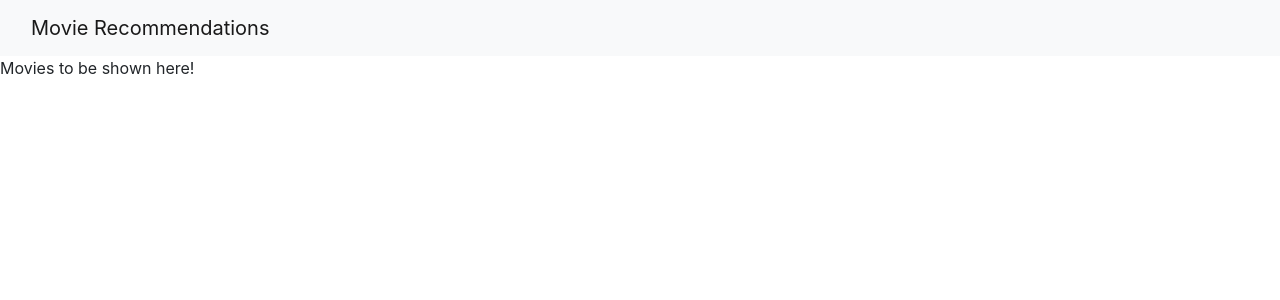
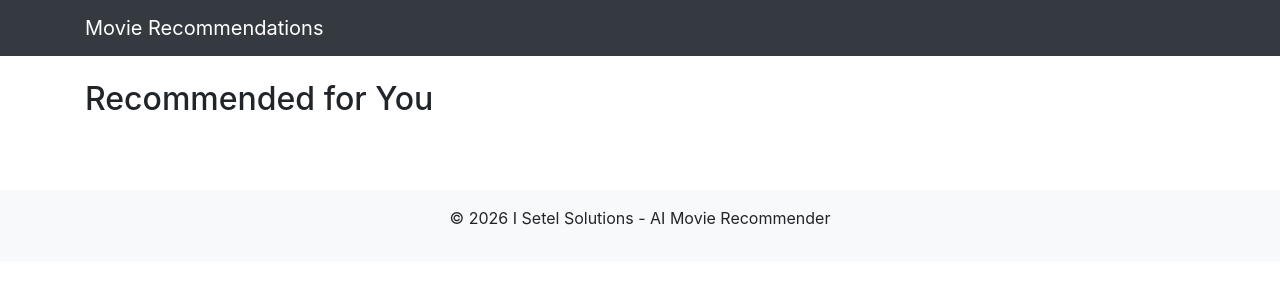
Before and after one commit to ameraizam31-human/Django_Movie_Recommender_Ai, a Django app: template movierecommender/templates/movierecommender/movie_list.html in a window 1280 px wide. Shown: the top 300 px of the page. Run offline with Django 3.2, Linux system fonts and the light colour scheme; the template is opened without the code that fills it, so the values that code supplies are empty; some libraries are stand-ins or nearby versions.

Commit message:
Final update: Complete AI Movie Recommender project

```diff
--- a/movierecommender/templates/movierecommender/movie_list.html
+++ b/movierecommender/templates/movierecommender/movie_list.html
@@ -4,19 +4,48 @@
         <link rel="stylesheet" href="https://maxcdn.bootstrapcdn.com/bootstrap/4.5.2/css/bootstrap.min.css">
         <meta charset="UTF-8">
         <title>Personal Movie Recommendations</title>
+        <style>
+            .card-img-top {
+                width: 100%;
+                height: 400px;
+                object-fit: cover;
+            }
+        </style>
     </head>
-    <!--Navigation bar-->
-    <nav class="navbar navbar-light bg-light">
-        <div class="container-fluid">
-            <div class="navbar-header">
-                      <a class="navbar-brand" href="#">Movie Recommendations</a>
+
+    <body>
+        <nav class="navbar navbar-dark bg-dark mb-4">
+            <div class="container">
+                <a class="navbar-brand" href="#">Movie Recommendations</a>
+            </div>
+        </nav>
+
+        <div class="container">
+            <h2 class="mb-4">Recommended for You</h2>
+            <div class="card-columns">
+                {% for movie in movie_list %}
+                <div class="card shadow-sm">
+                    <img class="card-img-top"
+                         src="https://image.tmdb.org/t/p/original/{{ movie.poster_path }}"
+                         alt="{{ movie.original_title }}">
+
+                    <div class="card-body bg-light">
+                        <h5 class="card-title text-primary">{{ movie.original_title }}</h5>
+                        <p class="card-text text-truncate" style="max-height: 100px; overflow: hidden;">
+                            {{ movie.overview }}
+                        </p>
+                        <hr>
+                        <p class="card-text"><b>Genres:</b> <small class="text-muted">{{ movie.genres }}</small></p>
+                        <p class="card-text"><b>Rating:</b> <span class="badge badge-warning">{{ movie.vote_average }}</span></p>
+                        <p class="card-text"><small class="text-secondary">Release Date: {{ movie.release_date }}</small></p>
+                    </div>
+                </div>
+                {% endfor %}
             </div>
         </div>
-    </nav>
 
-    <body>
-    <!--Render Movie list as card columns here -->
-    Movies to be shown here!
+        <footer class="text-center mt-5 py-3 bg-light">
+            <p>&copy; 2026 I Setel Solutions - AI Movie Recommender</p>
+        </footer>
     </body>
-
 </html>
--- a/movierecommender/urls.py
+++ b/movierecommender/urls.py
@@ -4,4 +4,5 @@ from . import views
 
 urlpatterns = [
     # route is a string contains a URL pattern
+    path(route='', view=views.movie_recommendation_view, name='recommendations'),
 ]
--- a/recommender/settings.py
+++ b/recommender/settings.py
@@ -26,7 +26,7 @@ SECRET_KEY = 'django-insecure-j@7@z=25eihdqck8wpuiz%t_h^ez+l4i8_87fqlrah+9vc(auq
 DEBUG = True
 
 ALLOWED_HOSTS = []
-
+CSRF_TRUSTED_ORIGINS = ['https://*.proxy.cognitiveclass.ai']
 
 # Application definition
 
```
Also changed, not shown: movierecommender/management/commands/make_recommendations.py (+50 -16 lines), movierecommender/tests.py (+20 -10 lines), movierecommender/views.py (+24 -2 lines), 1 other file.
